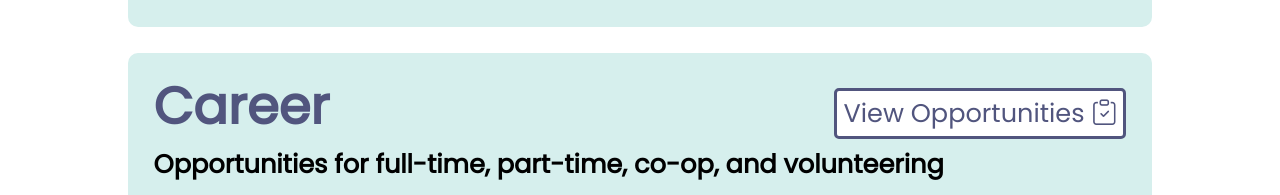
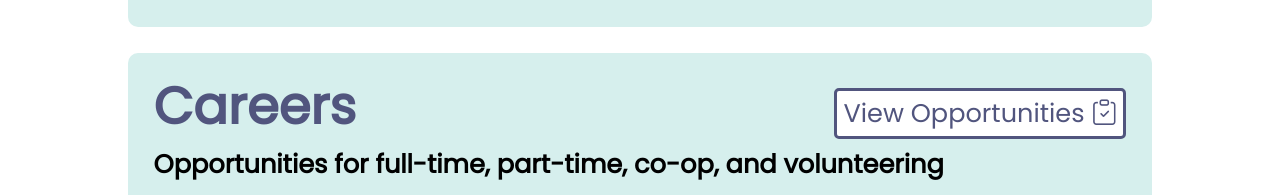
Before and after one commit to happymatheducation/happymatheducation.com, a React (Create React App) app: page / in a window 1280 px wide. Shown: the part 1295-1490 px from the top of the page. Built offline with nearby package versions, Linux system fonts and the light colour scheme.

Commit message:
Spelling changes

```diff
--- a/src/App.js
+++ b/src/App.js
@@ -175,7 +175,7 @@ function App() {
 
     <div className = 'container' style = {{}}>
       <div style = {{display: 'flex', justifyContent: 'space-between', marginTop: '-10px'}}>
-      <h1 style = {{color: '#51557E', fontSize: '4vw', display: 'block', justifyContent: 'center'}}>Career</h1>
+      <h1 style = {{color: '#51557E', fontSize: '4vw', display: 'block', justifyContent: 'center'}}>Careers</h1>
       <button className = 'btn' style = {{height: '0%', fontSize: '2vw', marginTop: '1.5vw'}} onClick = {
         () => {
           root.render (
--- a/src/pages/Practice.js
+++ b/src/pages/Practice.js
@@ -102,7 +102,7 @@ function Practice() {
             <a href = 'https://www.happymatheducation.com/uploads/1/3/6/4/136474762/binomial_theorem_answers.pdf'>Answers</a>
           </div>
           <div style = {{display: 'flex', justifyContent: 'space-between'}}>
-            <a href = 'https://www.happymatheducation.com/uploads/1/3/6/4/136474762/logarithm_with_quadratic_equations.pdf'>Logaritm with Quadratic Equations</a>
+            <a href = 'https://www.happymatheducation.com/uploads/1/3/6/4/136474762/logarithm_with_quadratic_equations.pdf'>Logarithm with Quadratic Equations</a>
             <a href = 'https://www.happymatheducation.com/uploads/1/3/6/4/136474762/logarithm_with_quadratic_equations_answers.pdf'>Answers</a>
           </div>
           <div style = {{display: 'flex', justifyContent: 'space-between'}}>
```
Also changed, not shown: 11 other files (tests, documents, lock files or other folders).
